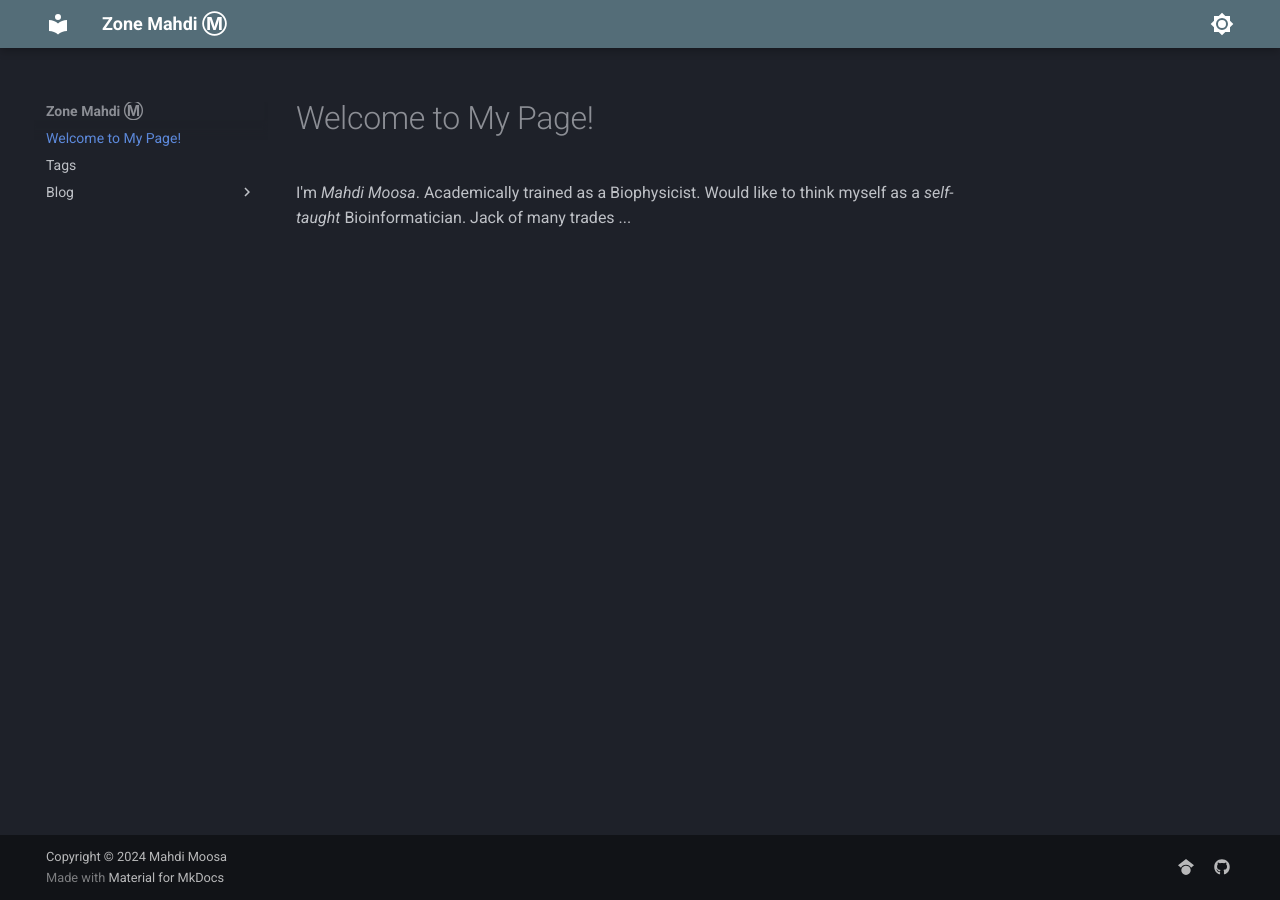
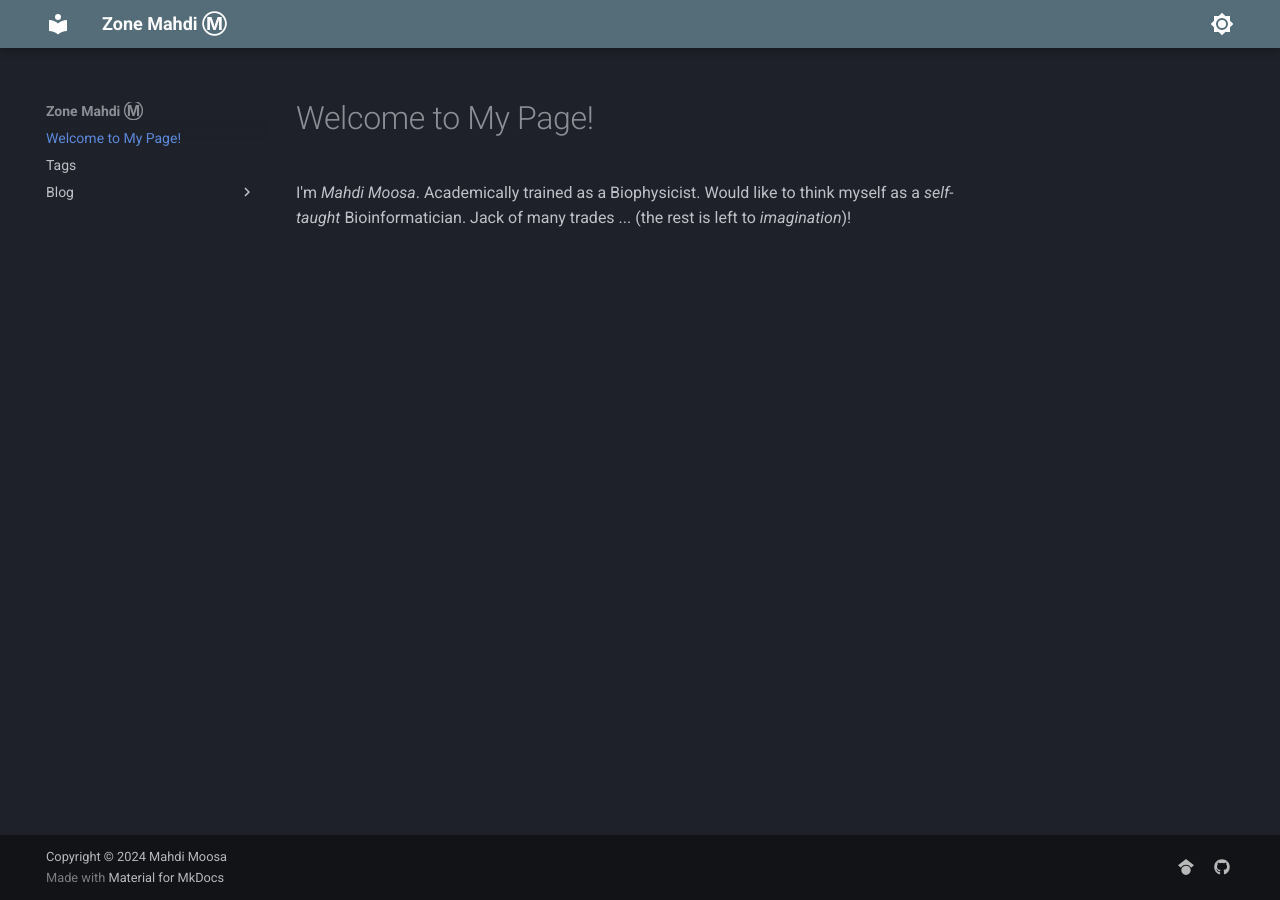
Before and after one commit to Mahdi-Moosa/mahdi_zone, an MkDocs documentation site: the page built from docs/index.md, in a window 1280 px wide. Built offline with MkDocs 1.6.1 and Material for MkDocs 9.7.7, drawn with Linux system fonts in a browser that asks for light colours.

Commit message:
welcome msg update

```diff
--- a/docs/index.md
+++ b/docs/index.md
@@ -1,3 +1,3 @@
 # Welcome to My Page!
 
-I'm *Mahdi Moosa*. Academically trained as a Biophysicist. Would like to think myself as a *self-taught* Bioinformatician. Jack of many trades ...
+I'm *Mahdi Moosa*. Academically trained as a Biophysicist. Would like to think myself as a *self-taught* Bioinformatician. Jack of many trades ... (the rest is left to *imagination*)!
```
